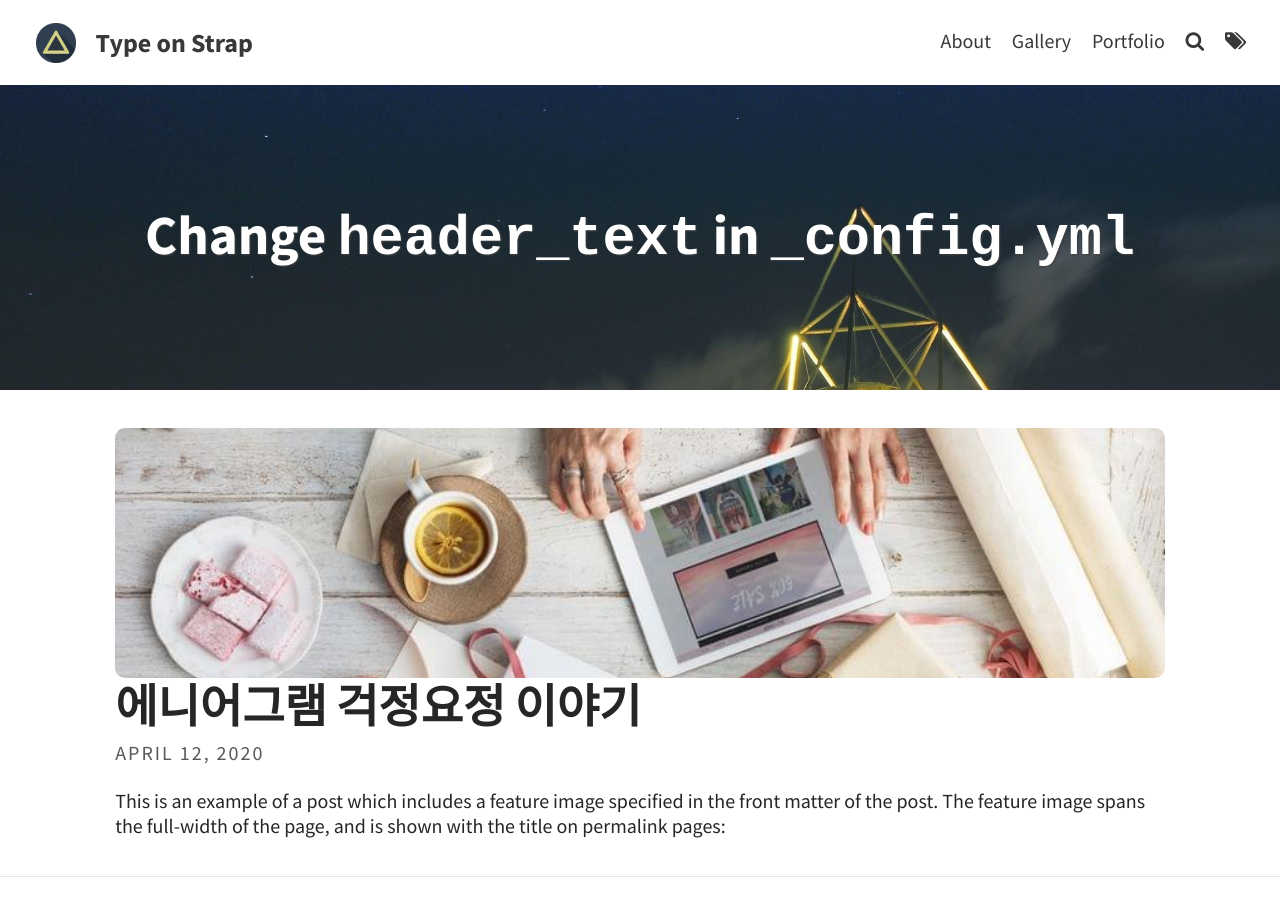
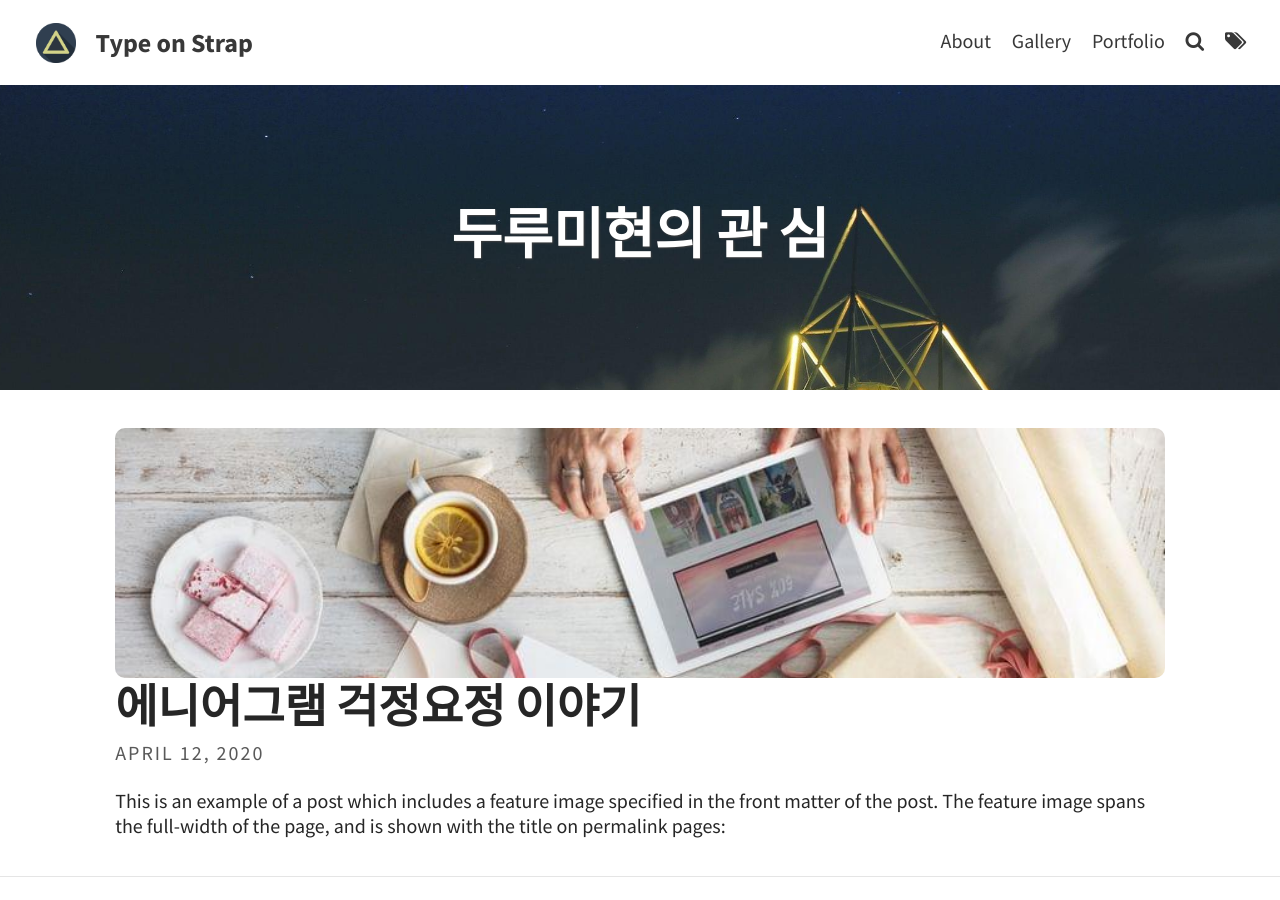
Before and after one commit to durumimi/durumimi.github.com, a Jekyll site: the page built from index.html, in a window 1280 px wide and 900 px high. Built offline with Jekyll 4.4.1, drawn with Linux system fonts in a browser that asks for light colours; the list of posts is cut into pages by our own code.

Commit message:
Update _config.yml

```diff
--- a/_config.yml
+++ b/_config.yml
@@ -9,7 +9,7 @@ avatar: assets/img/triangle.png                         # Empty for no avatar in
 favicon: assets/favicon.ico                             # Icon displayed in the tab
 
 # Header and footer text
-header_text: Change <code>header_text</code> in <code>_config.yml</code>  # Change Blog header text
+header_text: 두루미현의 <code>관</code> 심 <code></code>  # Change Blog header text
 header_feature_image: assets/img/pexels/triangular.jpeg
 footer_text: >
   Powered by <a href="https://jekyllrb.com/">Jekyll</a> with <a href="https://github.com/sylhare/Type-on-Strap">Type on Strap</a>
```
